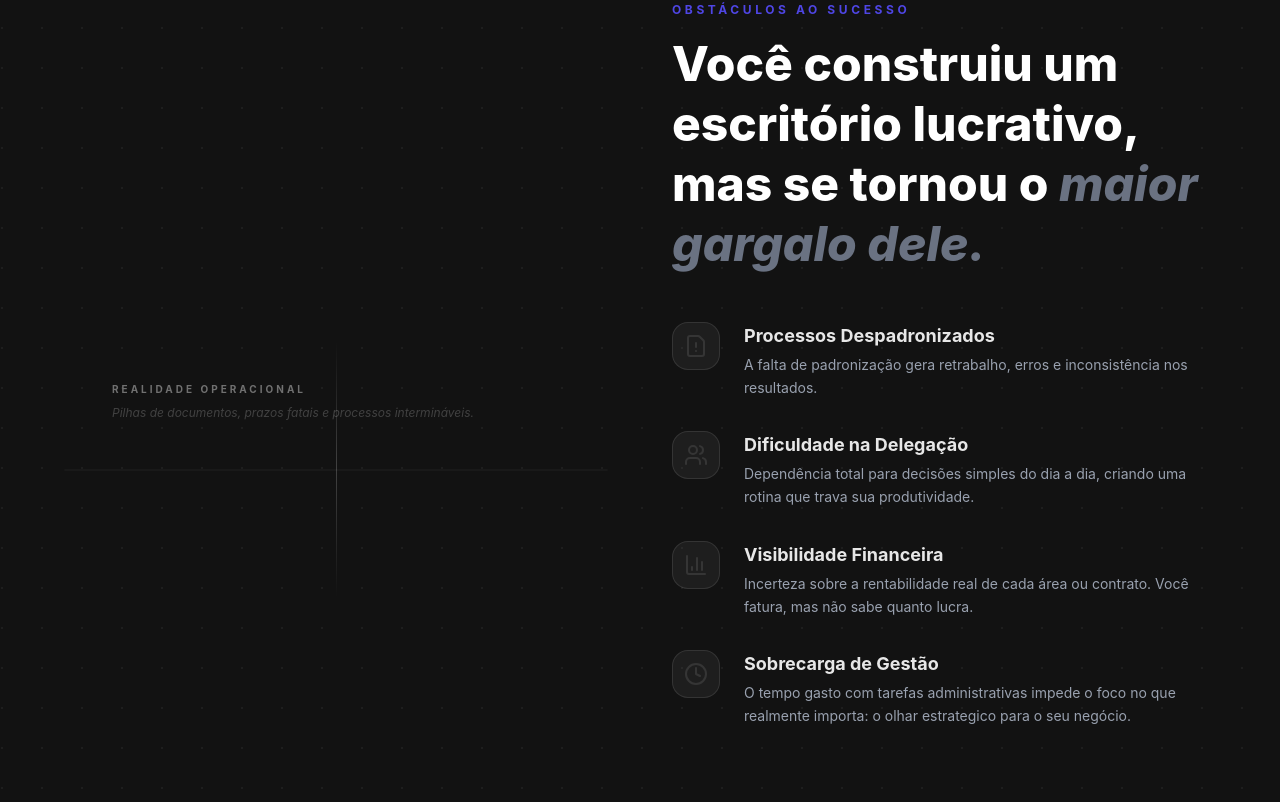
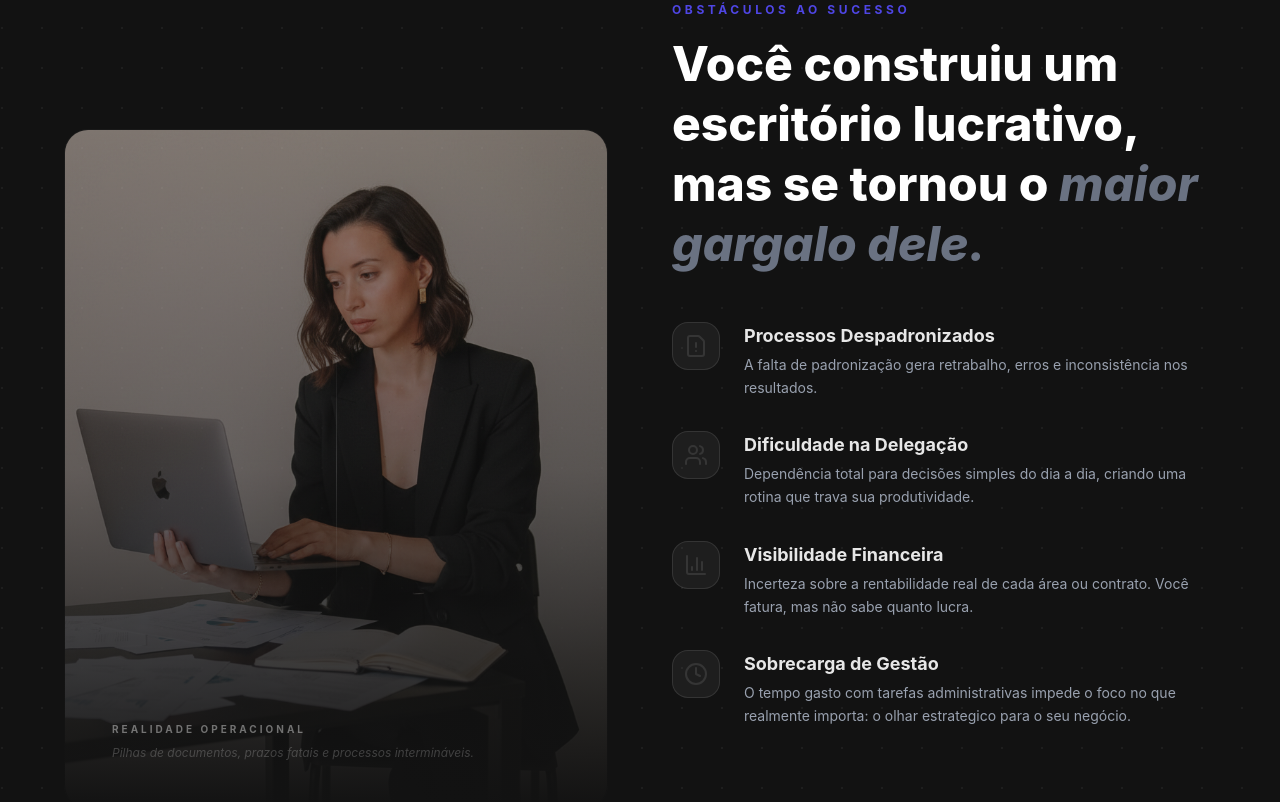
Before and after one commit to rodrigoanastacio/DA_webapp, a Next.js app: page /lp/mentoria-e-gestao-estrategica in a window 1280 px wide. Shown: the part 958-1760 px from the top of the page. Built offline with nearby package versions, Linux system fonts and the light colour scheme.

Commit message:
feat: Add `type` field to landing pages, restricting builder and public access to 'builder' types, and adjust `pain-section` image container styling.

```diff
--- a/src/app/(dashboard)/dashboard/landing-pages/[id]/edition/page.tsx
+++ b/src/app/(dashboard)/dashboard/landing-pages/[id]/edition/page.tsx
@@ -36,6 +36,23 @@ export default async function EditionPage({ params }: PageProps) {
     notFound()
   }
 
+  // Bloquear edição de LPs customizadas
+  if (landingPage.type === 'custom') {
+    return (
+      <div className="flex flex-col items-center justify-center h-[calc(100vh-8rem)] gap-4">
+        <div className="text-center max-w-md">
+          <h1 className="text-2xl font-bold text-gray-900 mb-2">
+            LP Customizada
+          </h1>
+          <p className="text-gray-600">
+            Esta Landing Page é customizada e não pode ser editada pelo builder.
+            Ela foi criada com código personalizado.
+          </p>
+        </div>
+      </div>
+    )
+  }
+
   return (
     <div className="flex flex-col h-[calc(100vh-8rem)]">
       <div className="mb-6">
--- a/src/app/(public)/lp/[slug]/page.tsx
+++ b/src/app/(public)/lp/[slug]/page.tsx
@@ -47,6 +47,7 @@ export default async function LandingPage({ params }: LandingPageProps) {
     .select('*, form_id')
     .eq('slug', slug)
     .eq('is_published', true)
+    .eq('type', 'builder') // ← Apenas LPs do builder
     .single()
 
   if (error) {
--- a/src/components/pain-section/pain-section.tsx
+++ b/src/components/pain-section/pain-section.tsx
@@ -106,7 +106,10 @@ export const PainSection = () => {
     >
       <div className="max-w-[1200px] mx-auto px-6 relative z-10">
         <div className="grid grid-cols-1 lg:grid-cols-2 gap-16 items-center">
-          <div ref={imageRef} className="relative group">
+          <div
+            ref={imageRef}
+            className="relative group min-h-[600px] aspect-4/5"
+          >
             <div className="absolute inset-0 bg-linear-to-t from-[#121212] via-[#121212]/30 to-transparent z-20 rounded-3xl"></div>
             <Image
               alt="Pilhas de documentos e processos jurídicos sob uma luz fraca"
--- a/src/services/landing-pages/actions.ts
+++ b/src/services/landing-pages/actions.ts
@@ -98,6 +98,7 @@ export async function createLandingPage(input: {
         slug: finalSlug,
         content: input.content || [],
         is_published: false,
+        type: 'builder', // ← Marca como LP do builder
         template_id: input.template_id || 'default',
         meta_title: input.title,
         meta_description:
@@ -263,6 +264,7 @@ export async function getLandingPages() {
       .from('landing_pages')
       .select('*')
       .eq('tenant_id', tenantId)
+      .eq('type', 'builder') // ← Filtra apenas LPs do builder
       .order('created_at', { ascending: false })
 
     if (error) {
--- a/src/services/landing-pages/types.ts
+++ b/src/services/landing-pages/types.ts
@@ -23,6 +23,7 @@ export interface LandingPage {
   updated_at: string
   views?: number
   template_id?: string
+  type?: 'builder' | 'custom'
 }
 
 export interface CreateLandingPageInput {
```
